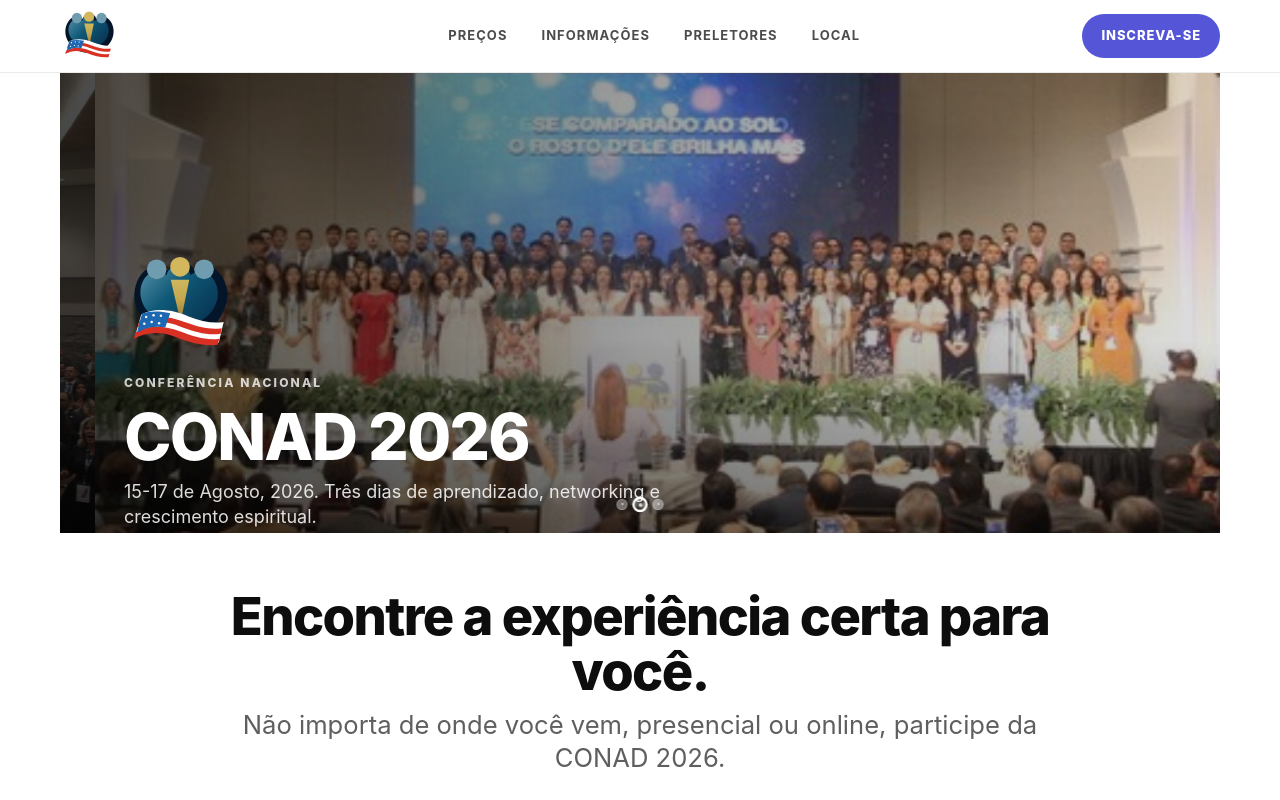
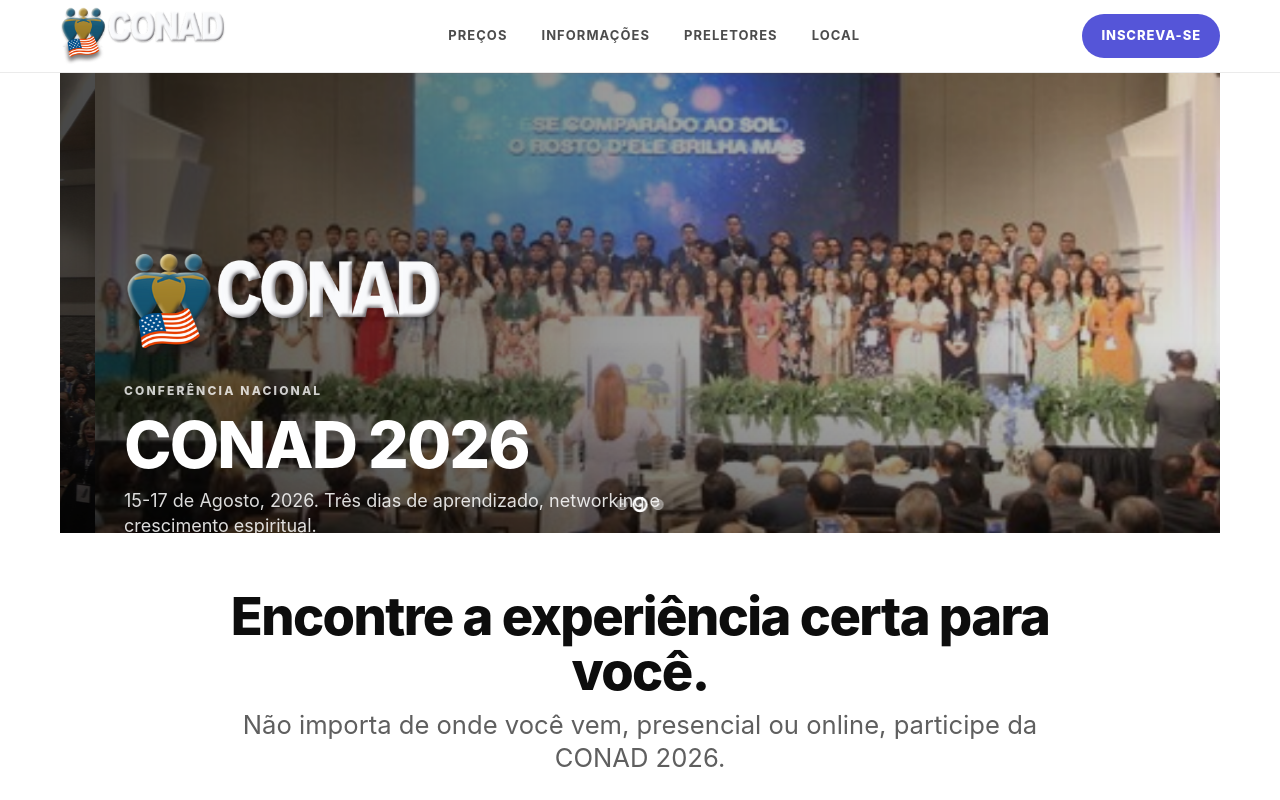
Before and after one commit to dariomigliaccio-new/conad2026, a Next.js app: page / in a window 1280 px wide. Shown: the top 800 px of the page. Built offline with nearby package versions, Linux system fonts and the light colour scheme.

Commit message:
fix(home): use official conad logo

```diff
--- a/src/app/page.tsx
+++ b/src/app/page.tsx
@@ -10,9 +10,9 @@ export default function Home() {
         <div className="siteHeader">
           <a className="brand" href="#" aria-label="CONAD 2026">
             <Image
-              src="/images/conad-logo.svg"
-              width={520}
-              height={168}
+              src="/images/conad-logo.png"
+              width={499}
+              height={175}
               alt="CONAD"
               priority
             />
--- a/src/components/HeroCarousel.tsx
+++ b/src/components/HeroCarousel.tsx
@@ -83,9 +83,9 @@ export function HeroCarousel({ slides }: HeroCarouselProps) {
 
       <div className="heroContent" key={activeIndex}>
         <Image
-          src="/images/conad-logo.svg"
-          width={520}
-          height={168}
+          src="/images/conad-logo.png"
+          width={499}
+          height={175}
           alt="CONAD"
           className="heroLogo"
           priority
```
Also changed, not shown: public/images/conad-logo.png (added), public/images/conad-logo.svg (deleted).
